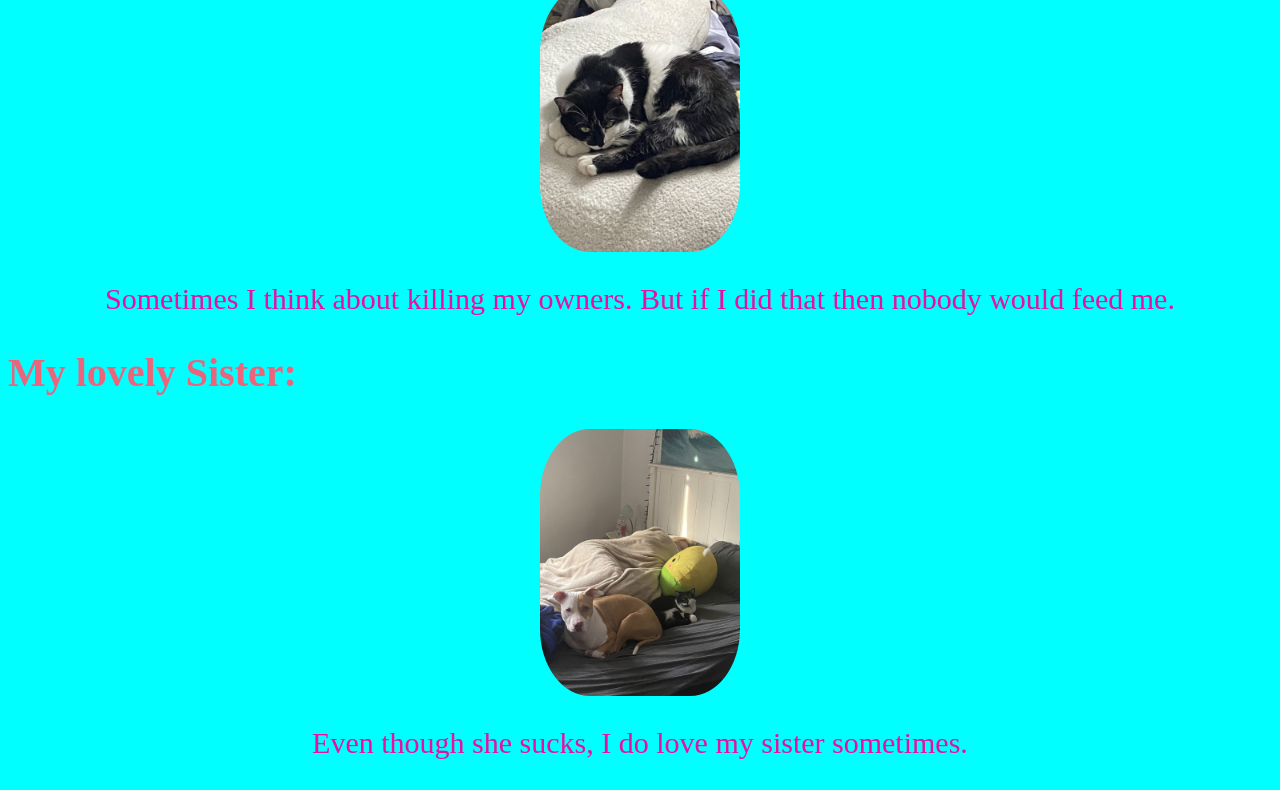
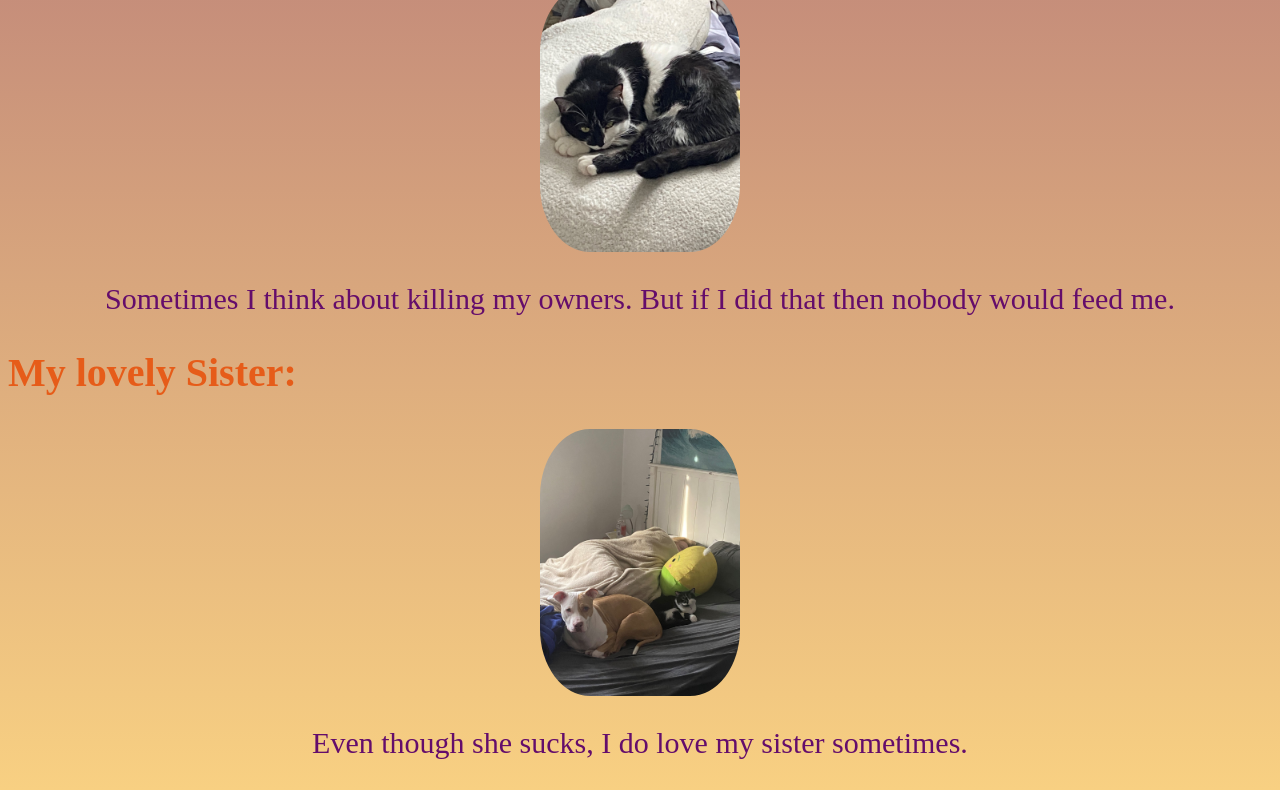
Before and after one commit to Kbookwalter100/SweetSpades, a plain HTML site: page index.html in a window 1280 px wide. Shown: the part 1552-2342 px from the top of the page. Drawn offline with Linux system fonts and the light colour scheme.

Commit message:
Add files via upload

```diff
--- a/styles.css
+++ b/styles.css
@@ -1,17 +1,17 @@
 html{
-    background-color: aqua;
+    background-image: linear-gradient(#640D6B, #F8D082);
 }
 h1{
     text-align: center;
     font-family: "Bullet";
-    color: #ff0090;
-    background-color: black;
+    color: #B51B75;
+    background-color: #F8D082;
     border-radius: 50%;
     font-size: 50px;
 }
 h2{
     font-family: "Bullet";
-    color: rgb(236, 100, 123);
+    color: #E65C19;
     border-color: black;
     font-size: 40px;
 }
@@ -24,6 +24,9 @@ img{
 p{
     font-family: "Bowlby One";
     text-align: center;
-    color:rgb(237, 13, 159);
+    color:#F8D082;
     font-size: 30px;;
 }
+.purp{
+    color: #640D6B;
+}
```
